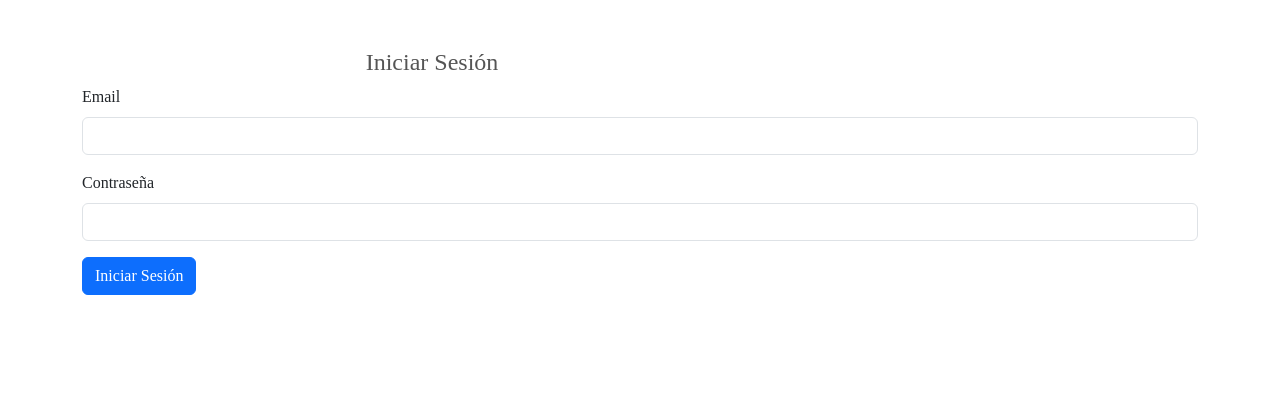
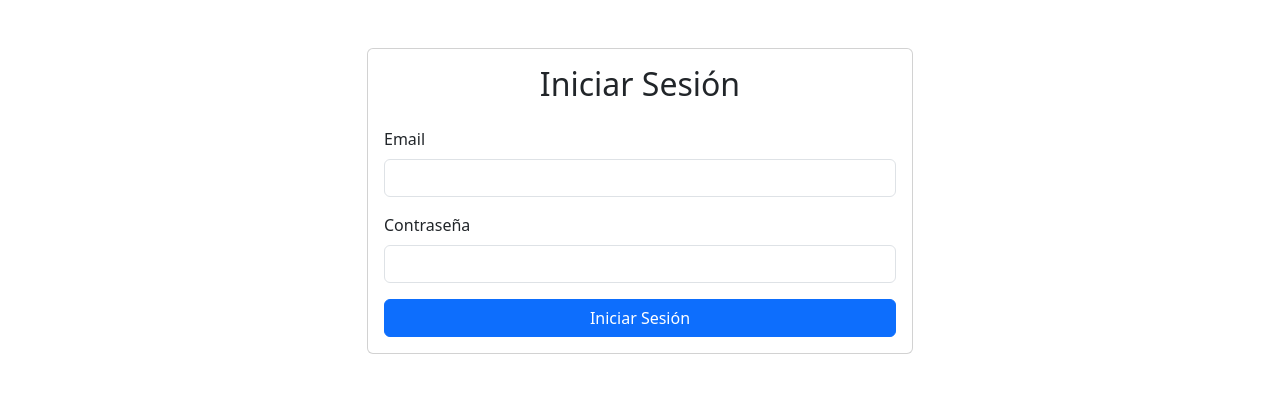
Before and after one commit to Naty03Riveros/NJ_Backend, a Flask app: page /login in a window 1280 px wide. Shown: the top 393 px of the page. Run offline with Flask 3, Linux system fonts and the light colour scheme; parts of the project's set-up code (start-up, migrations or seed data) failed here and were passed over.

Commit message:
formato login

```diff
--- a/templates/Login.html
+++ b/templates/Login.html
@@ -5,14 +5,15 @@
     <meta name="viewport" content="width=device-width, initial-scale=1.0">
     <title>Iniciar Sesión - Tienda de Vinos</title>
     <link href="https://cdn.jsdelivr.net/npm/bootstrap@5.3.3/dist/css/bootstrap.min.css" rel="stylesheet" integrity="sha384-QWTKZyjpPEjISv5WaRU9OFeRpok6YctnYmDr5pNlyT2bRjXh0JMhjY6hW+ALEwIH" crossorigin="anonymous">
-    <link rel="stylesheet" href="{{ url_for('static', filename='Estilos.css') }}">
-    <link rel="stylesheet" href="{{ url_for('static', filename='styles.css') }}">
-
-
+    <link rel="stylesheet" href="{{ url_for('static', filename='css/Estilos.css') }}">
 </head>
 <body>
     <div class="container mt-5">
-        <h2>Iniciar Sesión</h2>
+        <div class="row justify-content-center">
+            <div class="col-md-8 col-lg-6">
+                <div class="card">
+                    <div class="card-body">
+                        <h2 class="card-title text-center mb-4">Iniciar Sesión</h2>
                         <form action="{{ url_for('login') }}" method="POST">
                             <div class="mb-3">
                                 <label for="email" class="form-label">Email</label>
@@ -22,8 +23,14 @@
                                 <label for="password" class="form-label">Contraseña</label>
                                 <input type="password" class="form-control" id="password" name="password" required>
                             </div>
-            <button type="submit" class="btn btn-primary">Iniciar Sesión</button>
+                            <div class="d-grid">
+                                <button type="submit" class="btn btn-primary btn-block">Iniciar Sesión</button>
+                            </div>
                         </form>
+                    </div>
+                </div>
+            </div>
+        </div>
     </div>
     <script src="https://cdn.jsdelivr.net/npm/bootstrap@5.3.3/dist/js/bootstrap.bundle.min.js" integrity="sha384-QWTKZyjpPEjISv5WaRU9OFeRpok6YctnYmDr5pNlyT2bRjXh0JMhjY6hW+ALEwIH" crossorigin="anonymous"></script>
 </body>
```
Lines whose indentation alone changed are shown as unchanged.
